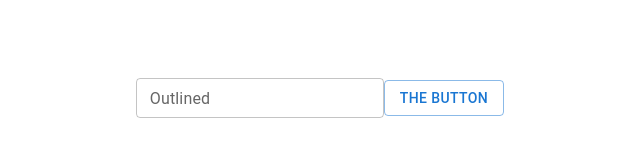
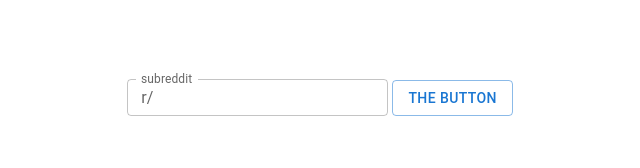
Before and after one commit to ssamilg/meme-generator, a Next.js app: page / in a window 1280 px wide. Shown: the part 130-298 px from the top of the page, without its empty margins (320-960 px from the left). Built offline with nearby package versions, Linux system fonts and the light colour scheme.

Commit message:
subreddit prefix added to textfield

```diff
--- a/components/MgCardContainer.js
+++ b/components/MgCardContainer.js
@@ -4,6 +4,7 @@
 import { useState } from 'react';
 import Button from '@mui/material/Button';
 import TextField from '@mui/material/TextField';
+import InputAdornment from '@mui/material/InputAdornment';
 
 export default function MgCardContainer() {
   const [meme, setMeme] = useState(null);
@@ -32,7 +33,19 @@
       </p>
 
       <div className='flex-row'>
-        <TextField value={subredditName} onChange={changeSubredditName} id="outlined-basic" label="Outlined" variant="outlined" size="small"/>
+        <div className={styles.mgTextField}>
+          <TextField
+            value={subredditName}
+            onChange={changeSubredditName}
+            id="outlined-basic"
+            label="subreddit"
+            variant="outlined"
+            size="small"
+            InputProps={{
+              startAdornment: <InputAdornment position="start">r/</InputAdornment>,
+            }}
+          />
+        </div>
         <Button variant="outlined" onClick={fetchMeme}>The Button</Button>
       </div>
 
```
